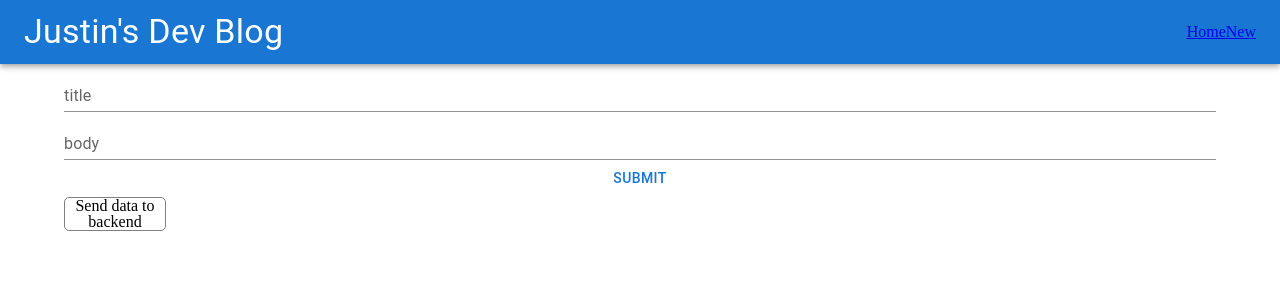
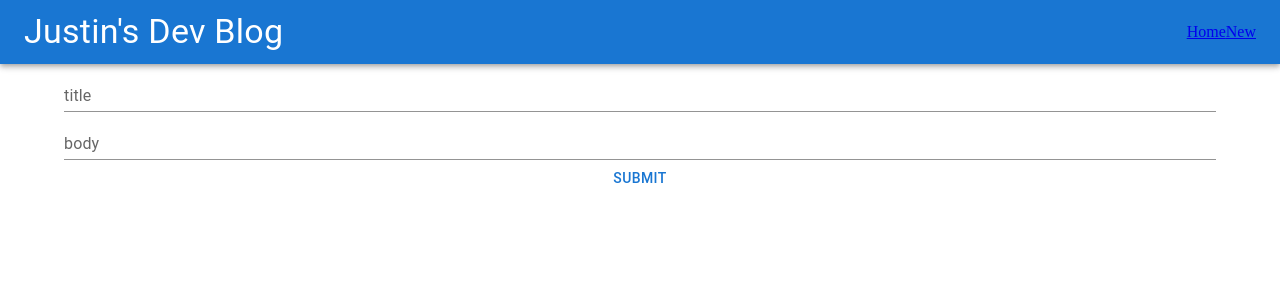
Before and after one commit to justinkim2015/personal-blog, a React (Create React App) app in the folder frontend/: page /new in a window 1280 px wide. Shown: the top 300 px of the page. Built offline with nearby package versions, Linux system fonts and the light colour scheme.

Commit message:
Form submits new post

```diff
--- a/frontend/src/NewPost.js
+++ b/frontend/src/NewPost.js
@@ -1,6 +1,6 @@
 import { Container } from "@mui/system";
 import { TextField, Button } from "@mui/material";
-import { useState } from "react";
+import { useEffect, useState } from "react";
 import "./basestyles/newpost.css";
 
 const NewPost = () => {
@@ -11,13 +11,22 @@ const NewPost = () => {
 
   const [post, setPost] = useState(initialFormState);
 
+  // useEffect(() => {
 
-  const handleClick = async () => {
-    setPost({
-      title: "Cat",
-      body: "Dog",
-    })
+  //   setPost:({
+  //     title: 'he',
+  //     body: 'hi'
+  //   })
+  //   fetch('api/posts', {
+  //     method: 'POST',
+  //     headers: {
+  //       'Content-Type': 'application/json'
+  //     },
+  //     body: JSON.stringify(POST)
+  //   })
+  // });
 
+  const handleSubmit = async () => {
     const response = await fetch('/api/posts', {
       method: 'POST',
       headers: {
@@ -30,33 +39,25 @@ const NewPost = () => {
     console.log(result);
   };
 
-  const createPost = () => {
+  const handleChange = () => {
+    let title = document.getElementById('title').value
+    let body = document.getElementById('body').value
+
     setPost({
-      title: "Cat",
-      body: "Dog",
+      title: title,
+      body: body
     })
-    console.log(post)
   }
 
 
   return (
     <Container>
       <form className="post-form">
-        <TextField id="title" label="title" variant="standard"></TextField>
-        <TextField id="body" label="body" variant="standard"></TextField>
+        <TextField id="title" label="title" variant="standard" onChange={handleChange}></TextField>
+        <TextField id="body" label="body" variant="standard" onChange={handleChange}></TextField>
 
-        <Button onClick={createPost}>Submit</Button>
+        <Button onClick={handleSubmit}>Submit</Button>
       </form>
-
-    <div onClick={handleClick} style={{
-      textAlign: 'center',
-      width: '100px',
-      border: '1px solid gray',
-      borderRadius: '5px'
-    }}>
-      Send data to backend
-    </div>
-
     </Container>
   );
 };
```
